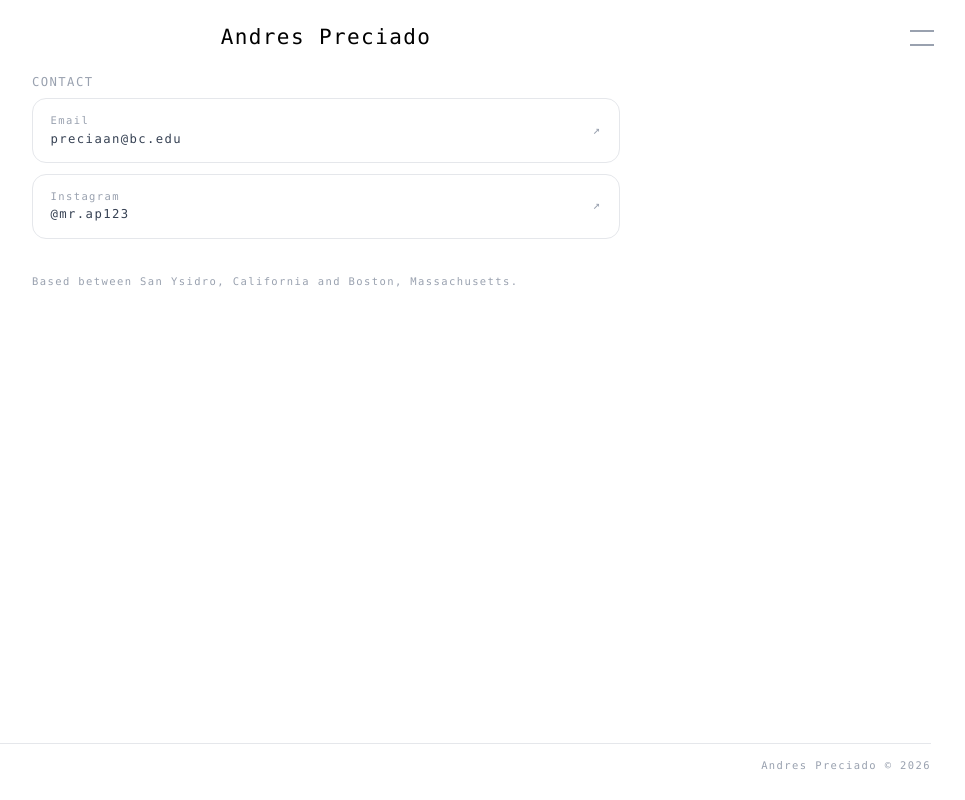
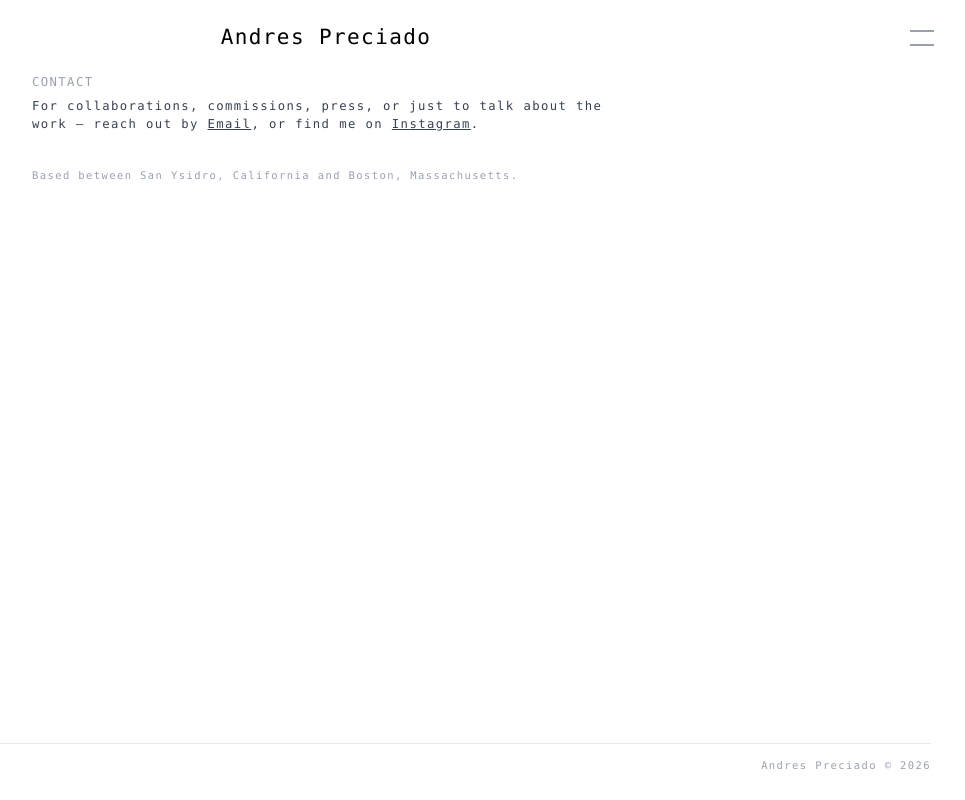
Before and after one commit to h7torres/andres-portfolio, a React (Vite) app: page /contact in a window 1280 px wide. Shown: the whole page, without its empty margins (314-1279 px from the left). Built offline with nearby package versions, Linux system fonts and the light colour scheme.

Commit message:
minor updates with contact

```diff
--- a/src/components/FadeImage.jsx
+++ b/src/components/FadeImage.jsx
@@ -1,7 +1,7 @@
 // src/components/FadeImage.jsx
 import { useState } from "react";
 
-export default function FadeImage({ src, className, alt = "", clip = true, ...props }) {
+export default function FadeImage({ src, className, alt = "", clip = true, fit = "cover", ...props }) {
   const [loaded, setLoaded] = useState(false);
 
   return (
@@ -10,7 +10,7 @@ export default function FadeImage({ src, className, alt = "", clip = true, ...pr
         src={src}
         alt={alt}
         onLoad={() => setLoaded(true)}
-        className={`w-full h-full object-cover transition-opacity duration-[1400ms] ease-in-out ${
+        className={`w-full h-full ${fit === "contain" ? "object-contain" : "object-cover"} transition-opacity duration-[1400ms] ease-in-out ${
           loaded ? "opacity-100" : "opacity-0"
         }`}
         {...props}
--- a/src/components/WorkGrid.jsx
+++ b/src/components/WorkGrid.jsx
@@ -16,7 +16,8 @@ export default function WorkGrid() {
             src={project.images[0].src}
             alt={project.title}
             clip={false}
-            className="w-full h-full transition-transform duration-300 ease-out hover:scale-110 hover:z-10"
+            fit="contain"
+            className="w-full h-72 sm:h-80 transition-transform duration-300 ease-out hover:scale-125 hover:z-10"
             loading="lazy"
           />
         </Link>
--- a/src/pages/Contact.jsx
+++ b/src/pages/Contact.jsx
@@ -1,23 +1,16 @@
 // src/pages/Contact.jsx
 import { createElement } from "react";
 
-function ContactLink({ href, label, value, external }) {
+function InlineLink({ href, children, external }) {
   return createElement(
     "a",
     {
       href,
       target: external ? "_blank" : undefined,
       rel: external ? "noopener noreferrer" : undefined,
-      className:
-        "flex items-center justify-between border border-gray-200 rounded-2xl px-5 py-4 text-sm text-gray-700 hover:bg-gray-50 hover:border-gray-300 transition-colors focus:outline-none",
+      className: "underline hover:text-gray-500 transition-colors",
     },
-    createElement(
-      "span",
-      { className: "flex flex-col" },
-      createElement("span", { className: "text-gray-400 text-xs mb-1" }, label),
-      createElement("span", null, value)
-    ),
-    createElement("span", { className: "text-gray-400" }, "\u2197")
+    children
   );
 }
 
@@ -26,21 +19,19 @@ export default function Contact() {
     <div className="w-full flex flex-col items-center px-10">
       <div className="w-full max-w-2xl mx-auto font-mono">
         <p className="text-sm text-gray-400 mb-2">CONTACT</p>
-        <div className="space-y-3">
-          <ContactLink
-            href="mailto:preciaan@bc.edu"
-            label="Email"
-            value="preciaan@bc.edu"
-          />
-          <ContactLink
-            href="https://instagram.com/mr.ap123"
-            label="Instagram"
-            value="@mr.ap123"
-            external
-          />
-        </div>
+        <p className="text-gray-700 text-sm mb-10">
+          For collaborations, commissions, press, or just to talk about the work
+          &mdash; reach out by{" "}
+          <InlineLink href="mailto:preciaan@bc.edu">Email</InlineLink>
+          , or find me on{" "}
+          <InlineLink href="https://instagram.com/mr.ap123" external>
+            Instagram
+          </InlineLink>
+          .
+        </p>
+
         <p className="text-gray-400 text-xs mt-10">
-          Based between San Ysidro, California and Boston,  Massachusetts.
+          Based between San Ysidro, California and Boston, Massachusetts.
         </p>
       </div>
     </div>
```
